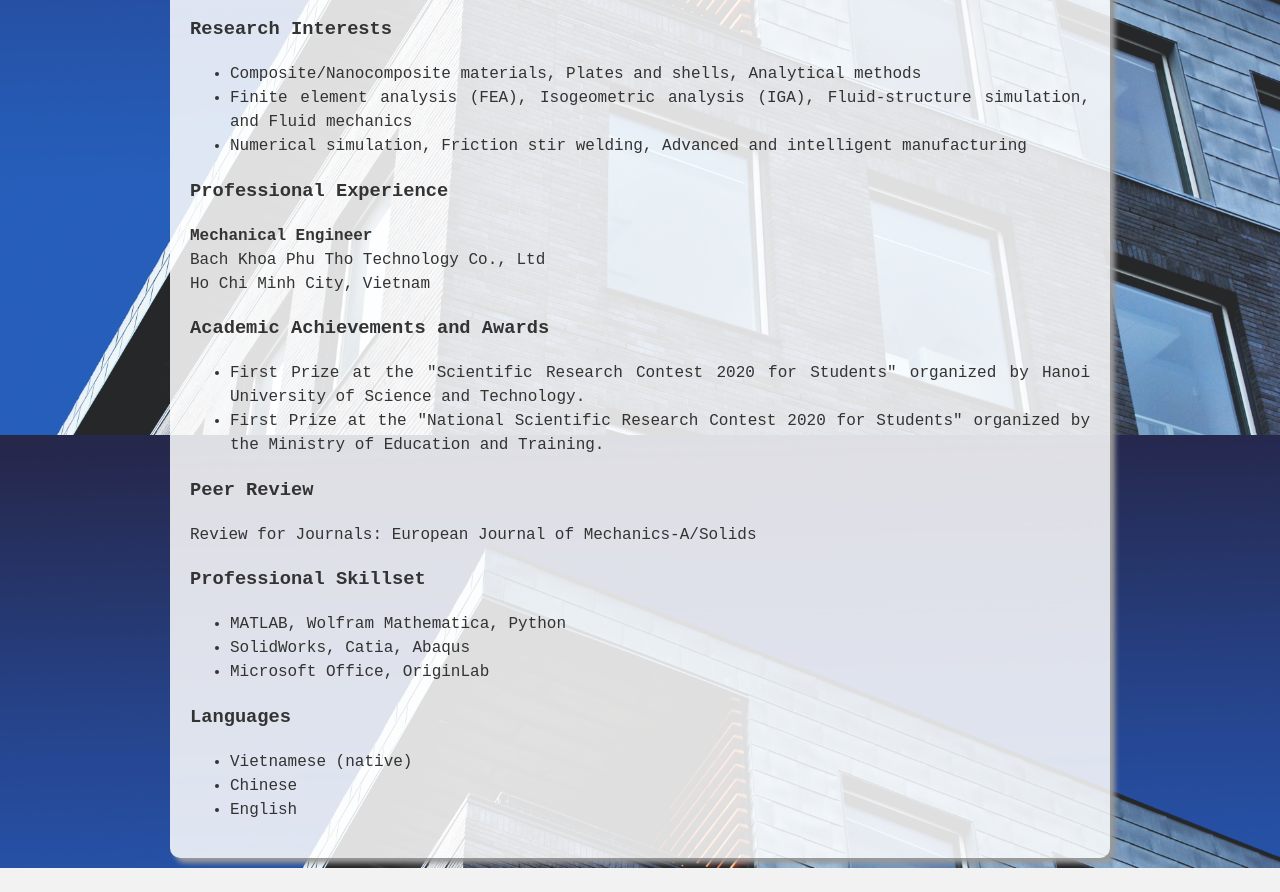
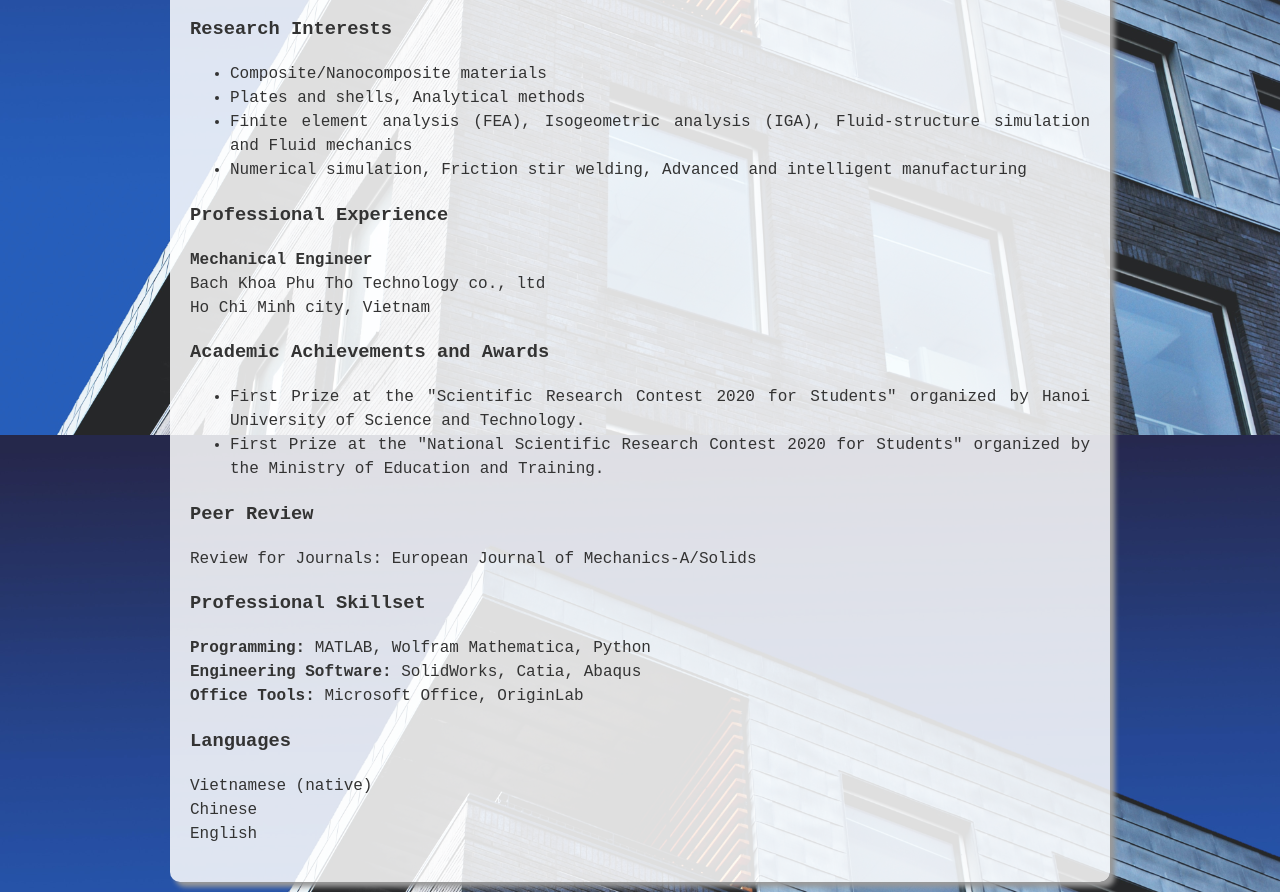
Before and after one commit to vnvhoang/Home, a plain HTML site: page resume.html in a window 1280 px wide. Shown: the part 422-1314 px from the top of the page. Before the commit the page ends 1290 px from the top, so only its background shows below. Drawn offline with Linux system fonts and the light colour scheme.

Commit message:
Update resume.html

```diff
--- a/resume.html
+++ b/resume.html
@@ -15,7 +15,7 @@
         <ul>
             <li><a href="index.html" class="subpage-title">About me</a></li>
             <li><a href="resume.html" class="subpage-title">Resume</a></li>
-            <li><a href="publications.html" class "subpage-title">Publications</a></li>
+            <li><a href="publications.html" class="subpage-title">Publications</a></li>
             <li><a href="collaboration.html" class="subpage-title">Collaboration</a></li>
             <li><a href="contact.html" class="subpage-title">Contact</a></li>
         </ul>
@@ -25,7 +25,6 @@
             <h2>Resume</h2>
         </div>
 
-        <!-- Education -->
         <h3>Education</h3>
         <p>
             <strong>Hanoi University of Science and Technology, Hanoi, Vietnam</strong><br>
@@ -33,50 +32,45 @@
             Thesis Title: "Numerical simulation of friction stir welding on aluminum alloy plates using ABAQUS software"
         </p>
 
-        <!-- Research Interests -->
         <h3>Research Interests</h3>
         <ul>
-            <li>Composite/Nanocomposite materials, Plates and shells, Analytical methods</li>
-            <li>Finite element analysis (FEA), Isogeometric analysis (IGA), Fluid-structure simulation, and Fluid mechanics</li>
+            <li>Composite/Nanocomposite materials</li>
+            <li>Plates and shells, Analytical methods</li>
+            <li>Finite element analysis (FEA), Isogeometric analysis (IGA), Fluid-structure simulation and Fluid mechanics</li>
             <li>Numerical simulation, Friction stir welding, Advanced and intelligent manufacturing</li>
         </ul>
 
-        <!-- Professional Experience -->
         <h3>Professional Experience</h3>
         <p>
             <strong>Mechanical Engineer</strong><br>
-            Bach Khoa Phu Tho Technology Co., Ltd<br>
-            Ho Chi Minh City, Vietnam
+            Bach Khoa Phu Tho Technology co., ltd<br>
+            Ho Chi Minh city, Vietnam
         </p>
 
-        <!-- Academic Achievements and Awards -->
         <h3>Academic Achievements and Awards</h3>
         <ul>
             <li>First Prize at the "Scientific Research Contest 2020 for Students" organized by Hanoi University of Science and Technology.</li>
             <li>First Prize at the "National Scientific Research Contest 2020 for Students" organized by the Ministry of Education and Training.</li>
         </ul>
 
-        <!-- Peer Review -->
         <h3>Peer Review</h3>
         <p>
             Review for Journals: European Journal of Mechanics-A/Solids
         </p>
 
-        <!-- Professional Skillset -->
         <h3>Professional Skillset</h3>
-        <ul>
-            <li>MATLAB, Wolfram Mathematica, Python</li>
-            <li>SolidWorks, Catia, Abaqus</li>
-            <li>Microsoft Office, OriginLab</li>
-        </ul>
+        <p>
+            <strong>Programming:</strong> MATLAB, Wolfram Mathematica, Python<br>
+            <strong>Engineering Software:</strong> SolidWorks, Catia, Abaqus<br>
+            <strong>Office Tools:</strong> Microsoft Office, OriginLab
+        </p>
 
-        <!-- Languages -->
         <h3>Languages</h3>
-        <ul>
-            <li>Vietnamese (native)</li>
-            <li>Chinese</li>
-            <li>English</li>
-        </ul>
+        <p>
+            Vietnamese (native)<br>
+            Chinese<br>
+            English
+        </p>
     </section>
 </body>
 </html>
```
